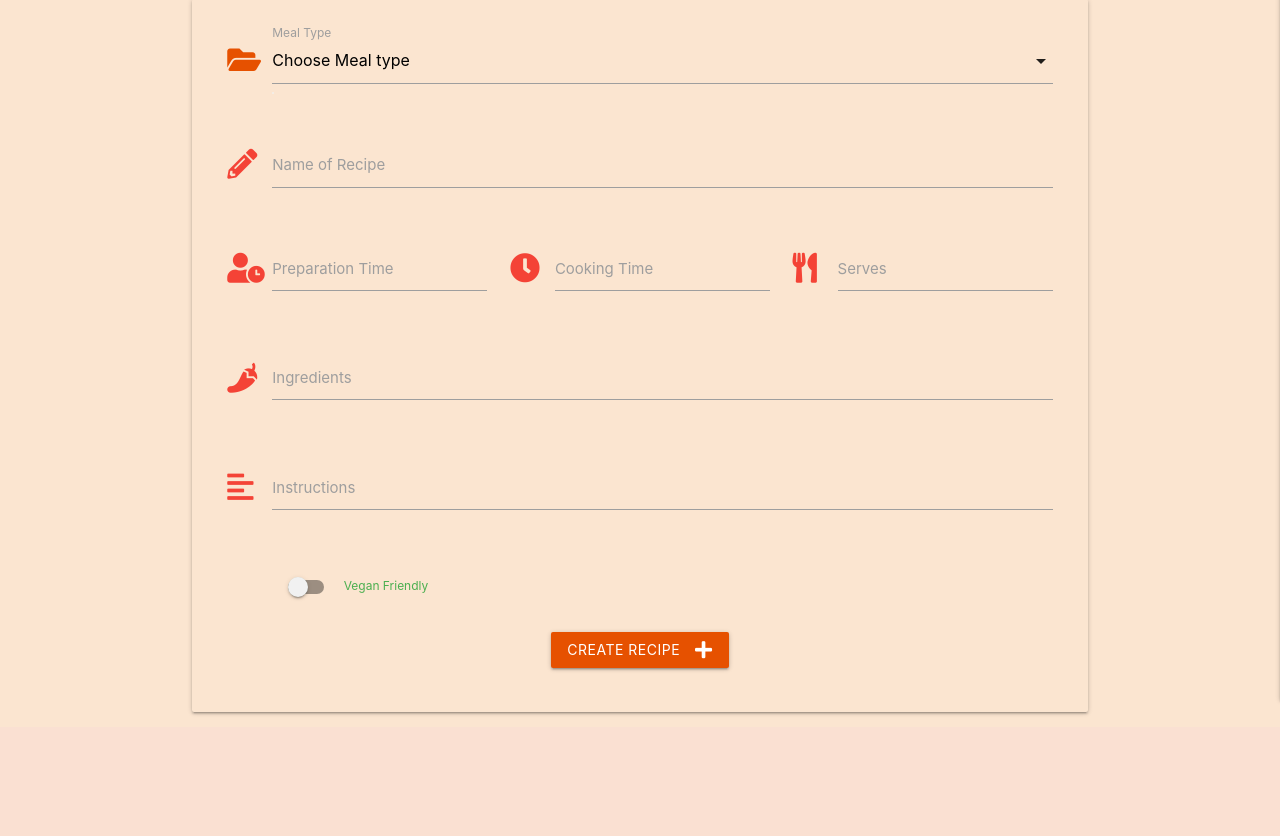
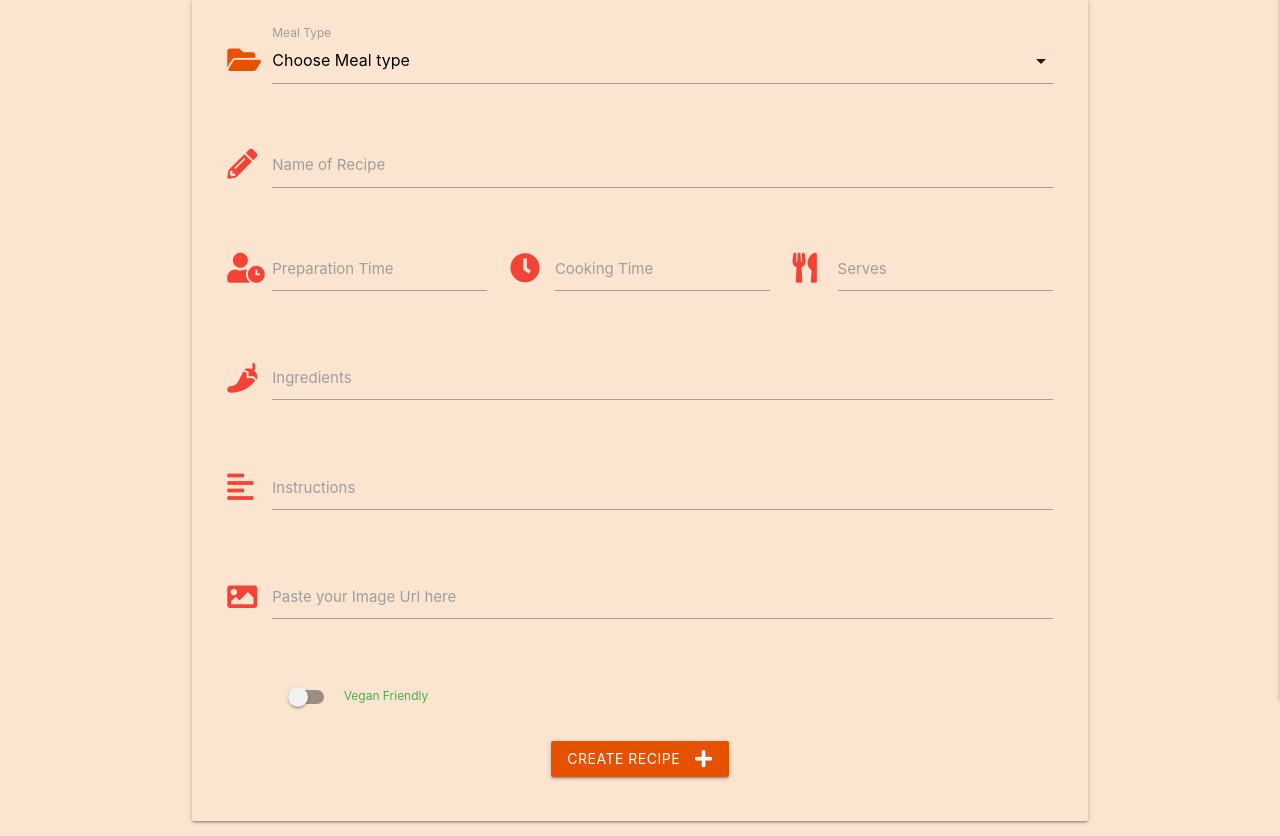
Before and after one commit to paulvmking/Pal-lette, a Flask app: page /add_recipe in a window 1280 px wide. Shown: the part 160-996 px from the top of the page. Before the commit the page ends 875 px from the top, so only its background shows below. Run offline with Flask 2, Linux system fonts and the light colour scheme; data that the repository does not hold is empty; some libraries are stand-ins or nearby versions.

Commit message:
Added user image functionality

```diff
--- a/app.py
+++ b/app.py
@@ -148,6 +148,7 @@ def add_recipe():
             "ingredients": request.form.get("ingredients"),
             "directions": request.form.get("directions"),
             "is_vegan": is_vegan,
+            "image": request.form.get("image"),
             "created_by": session["user"]
         }
         mongo.db.recipes.insert_one(recipe)
@@ -171,6 +172,7 @@ def edit_recipe(recipe_id):
             "ingredients": request.form.get("ingredients"),
             "directions": request.form.get("directions"),
             "is_vegan": is_vegan,
+            "image": request.form.get("image"),
             "created_by": session["user"]
         }
         mongo.db.recipes.update({"_id": ObjectId(recipe_id)}, recipe_edit)
--- a/templates/add_recipe.html
+++ b/templates/add_recipe.html
@@ -62,6 +62,14 @@
             </div>
         </div>
         <div class="row">
+            <div class="input-field col s12">
+                <i class="fas fa-image red-text prefix"></i>
+                <textarea id="image" name="image" minlength="5"
+                    class="materialize-textarea validate" required></textarea>
+                <label for="image">Paste your Image Url here</label>
+            </div>
+        </div>
+        <div class="row">
             <div class="input-field col s6">
                 <div class="switch">
                     <i class="fas fa-seedling green-text prefix"></i>
```
Also changed, not shown: templates/edit_recipe.html (+8 -0 lines).
